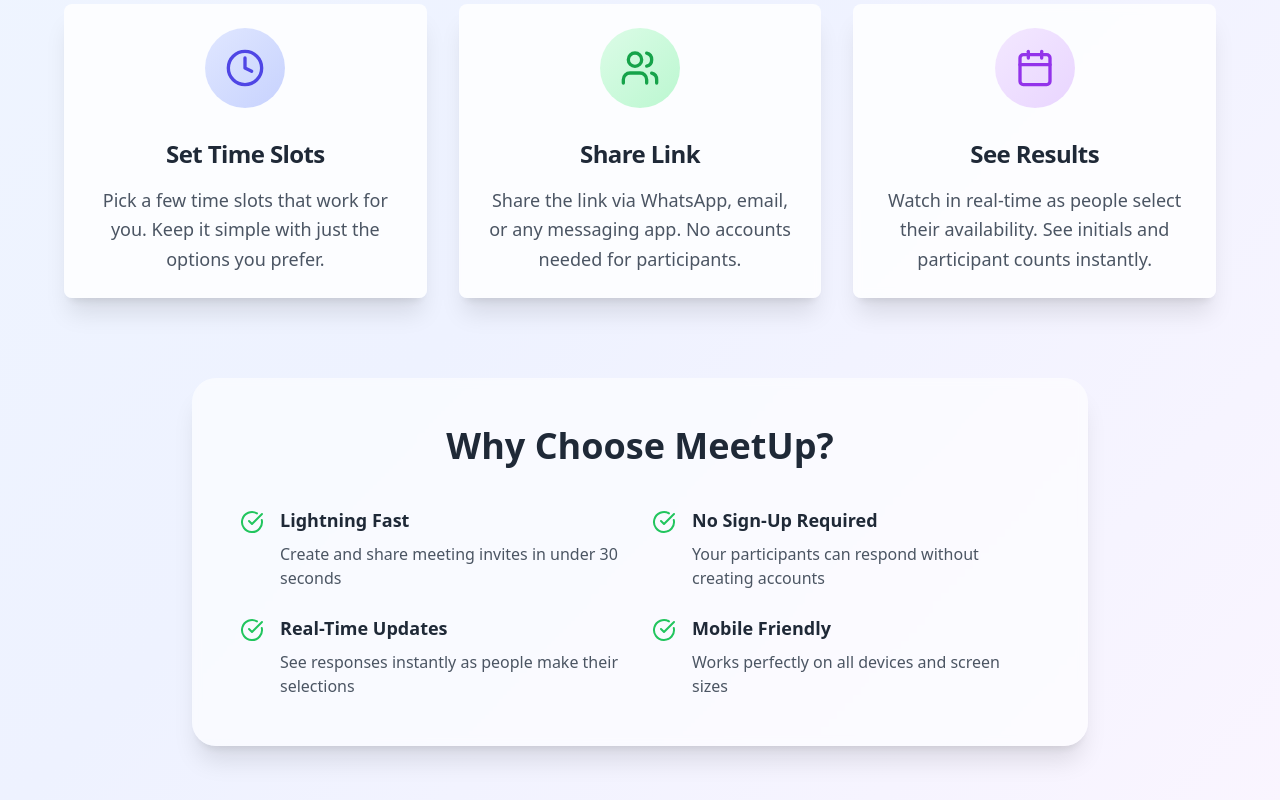
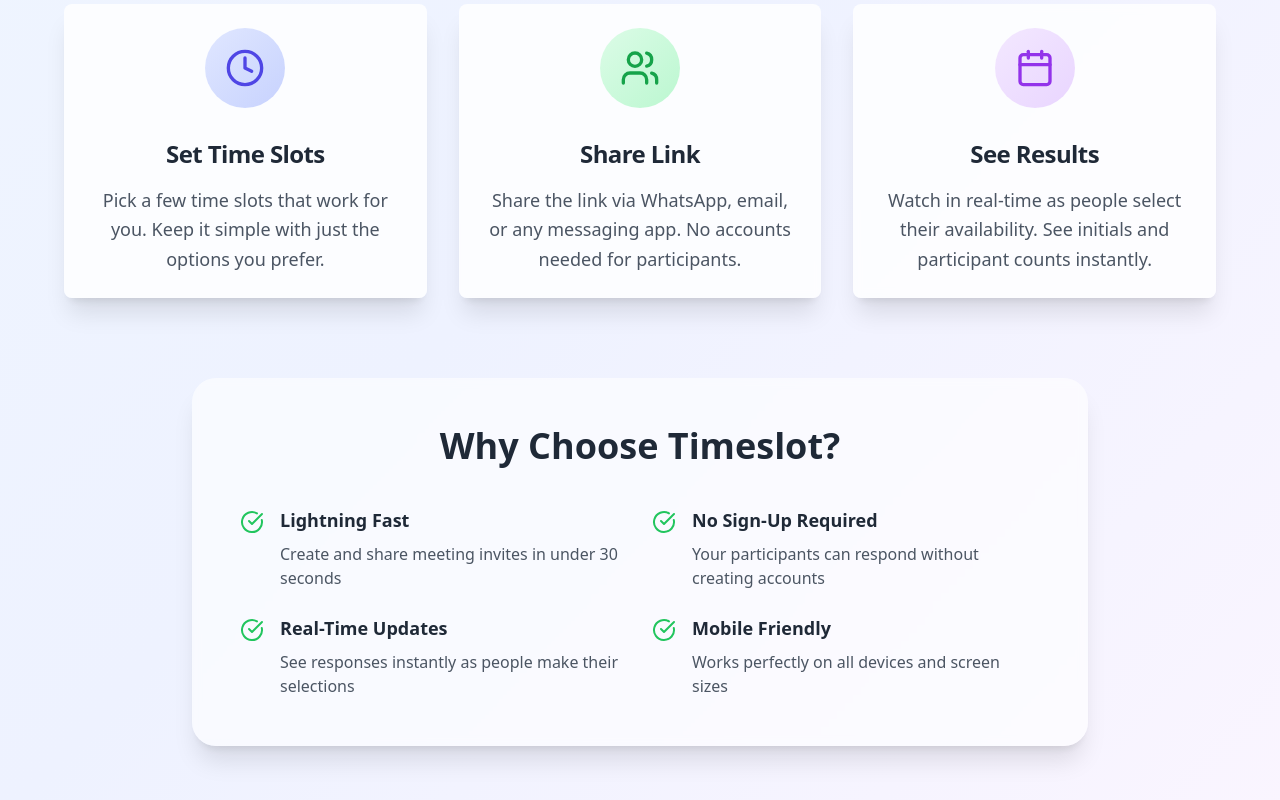
Before and after one commit to magnusfroste/timeslot, a React (Vite) app: page / in a window 1280 px wide. Shown: the part 580-1380 px from the top of the page. Built offline with nearby package versions, Linux system fonts and the light colour scheme.

Commit message:
Code edited in Lovable Code Editor
Edited UI in Lovable

```diff
--- a/src/pages/Index.tsx
+++ b/src/pages/Index.tsx
@@ -80,7 +80,7 @@ const Index = () => {
         {/* Benefits Section */}
         <div className="bg-white/60 backdrop-blur-sm rounded-3xl p-8 md:p-12 shadow-xl max-w-4xl mx-auto">
           <h2 className="text-3xl md:text-4xl font-bold text-center text-gray-800 mb-10">
-            Why Choose MeetUp?
+            Why Choose Timeslot?
           </h2>
           <div className="grid md:grid-cols-2 gap-6">
             <div className="flex items-start space-x-4">
```
